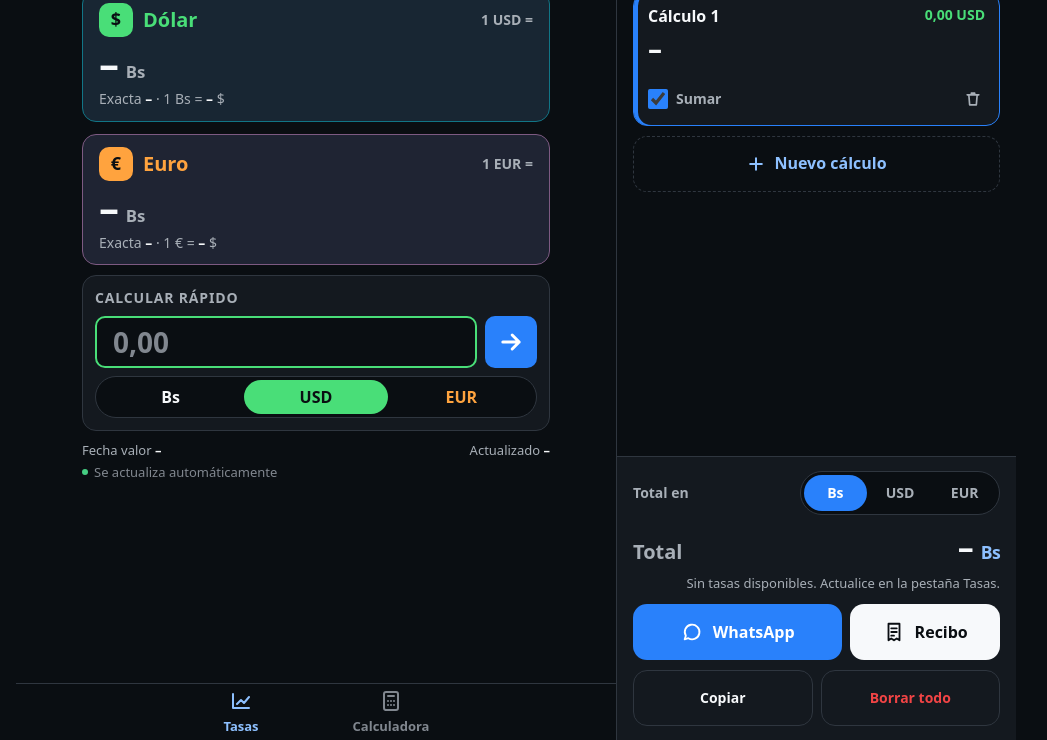
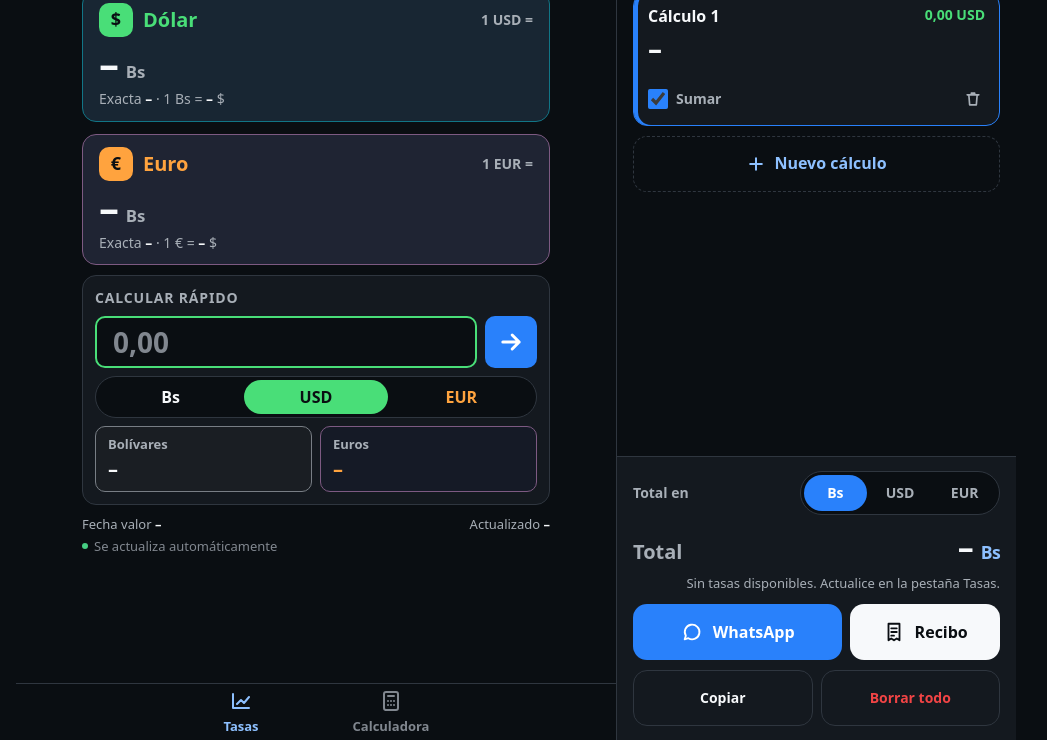
Before and after one commit to Anthcent/bcvcalculadora, a website with bundled scripts: page public/index.html in a window 1280 px wide. Shown: the part 60-800 px from the top of the page, without its empty margins (124-1171 px from the left). Built offline with nearby package versions, Linux system fonts and the light colour scheme; files whose address does not match are found by name.

Commit message:
feat: live currency equivalents in quick calc
Typing an amount on the rates screen now shows its value in the other two currencies as you type; the arrow still opens the calculator with it.

```diff
--- a/public/css/app.css
+++ b/public/css/app.css
@@ -293,6 +293,28 @@ button { cursor: pointer; touch-action: manipulation; }
 }
 .quick__go svg { width: 28px; height: 28px; }
 .quick__go:active { background: var(--accent-press); }
+
+.quick__preview { display: grid; grid-template-columns: repeat(2, minmax(0, 1fr)); gap: 8px; }
+.quick__eq {
+  --cur: var(--ves);
+  min-width: 0;
+  padding: 8px 12px;
+  border-radius: var(--radius-sm);
+  background: color-mix(in oklch, var(--cur) 9%, var(--bg));
+  border: 1px solid color-mix(in oklch, var(--cur) 40%, var(--line));
+  display: flex;
+  flex-direction: column;
+  gap: 2px;
+}
+.quick__eq-label { font-size: var(--text-xs); font-weight: 700; color: var(--ink-muted); }
+.quick__eq-value {
+  font-size: 1.25rem;
+  font-weight: 800;
+  color: var(--cur);
+  white-space: nowrap;
+  overflow: hidden;
+  text-overflow: ellipsis;
+}
 
 .rates-meta {
   display: flex;
--- a/public/index.html
+++ b/public/index.html
@@ -63,6 +63,7 @@
             </button>
           </div>
           <div class="seg seg--cur" role="radiogroup" aria-label="Moneda del monto" id="quick-currency"></div>
+          <div class="quick__preview" id="quick-preview" aria-live="polite"></div>
         </form>
 
         <div class="rates-meta">
--- a/public/js/quick-calc.js
+++ b/public/js/quick-calc.js
@@ -1,4 +1,6 @@
-import { normalizeTypedAmount } from './convert.js';
+import { CURRENCIES, CURRENCY_META, convert, normalizeTypedAmount, parseInput } from './convert.js';
+import { formatAmount, code } from './format.js';
+import { getRates, onRatesChange } from './rates-api.js';
 import { load, save } from './storage.js';
 import { buildSegment, markSegment, startCalculation } from './calculator-view.js';
 import { toast } from './toast.js';
@@ -6,6 +8,7 @@ import { toast } from './toast.js';
 const form = document.querySelector('#quick-form');
 const input = document.querySelector('#quick-amount');
 const currencySeg = document.querySelector('#quick-currency');
+const preview = document.querySelector('#quick-preview');
 
 let currency = ['USD', 'EUR', 'VES'].includes(load('quickCurrency')) ? load('quickCurrency') : 'USD';
 
@@ -14,7 +17,28 @@ function pick(cur) {
   save('quickCurrency', cur);
   markSegment(currencySeg, cur);
   input.dataset.cur = cur;
+  renderPreview();
   input.focus();
+}
+
+/** Live equivalents in the other two currencies while typing. */
+function renderPreview() {
+  const rates = getRates();
+  const amount = parseInput(normalizeTypedAmount(input.value));
+  const others = CURRENCIES.filter((c) => c !== currency);
+  preview.replaceChildren(...others.map((cur) => {
+    const item = document.createElement('div');
+    item.className = 'quick__eq';
+    item.dataset.cur = cur;
+    const label = document.createElement('span');
+    label.className = 'quick__eq-label';
+    label.textContent = CURRENCY_META[cur].name;
+    const value = document.createElement('span');
+    value.className = 'quick__eq-value num';
+    value.textContent = rates ? `${formatAmount(convert(amount, currency, cur, rates))} ${code(cur)}` : '–';
+    item.append(label, value);
+    return item;
+  }));
 }
 
 /** Amount box on the rates screen: type, hit "go", land in the calculator with it loaded. */
@@ -22,6 +46,9 @@ export function initQuickCalc(goToCalculator) {
   buildSegment(currencySeg, pick);
   markSegment(currencySeg, currency);
   input.dataset.cur = currency;
+  input.addEventListener('input', renderPreview);
+  onRatesChange(renderPreview);
+  renderPreview();
 
   form.addEventListener('submit', (e) => {
     e.preventDefault();
@@ -33,6 +60,7 @@ export function initQuickCalc(goToCalculator) {
     }
     startCalculation(currency, amount);
     input.value = '';
+    renderPreview();
     input.blur();
     goToCalculator();
   });
```
